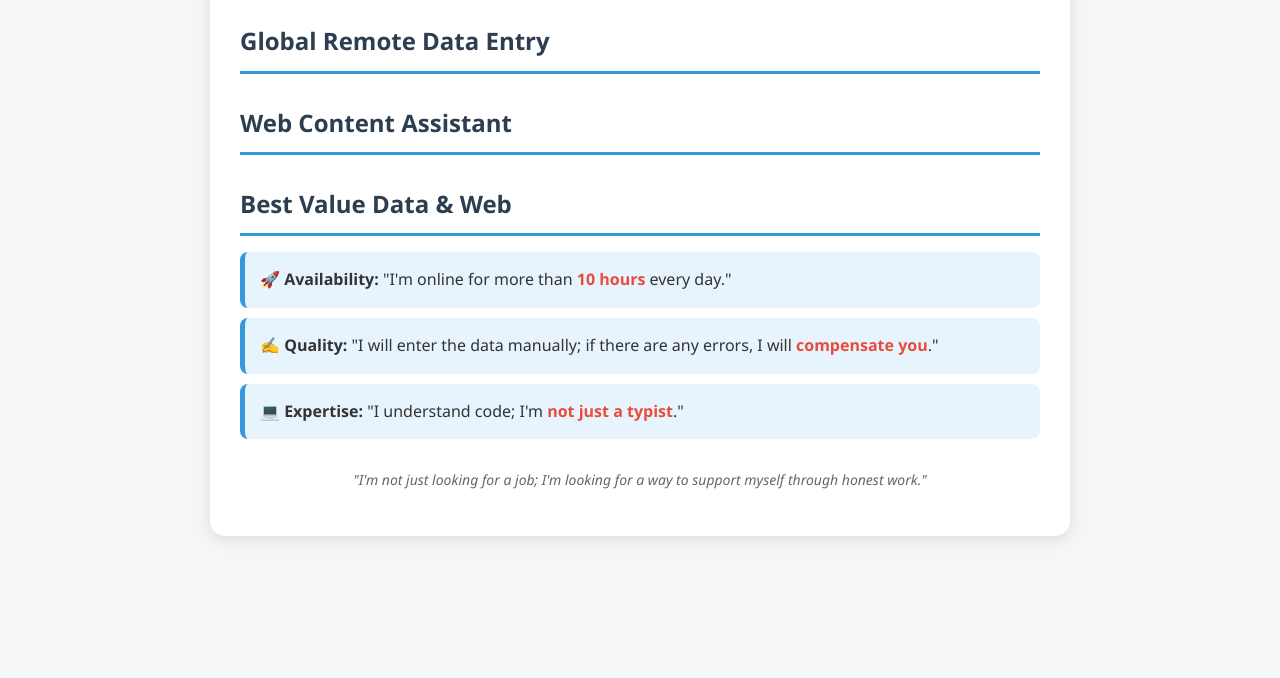
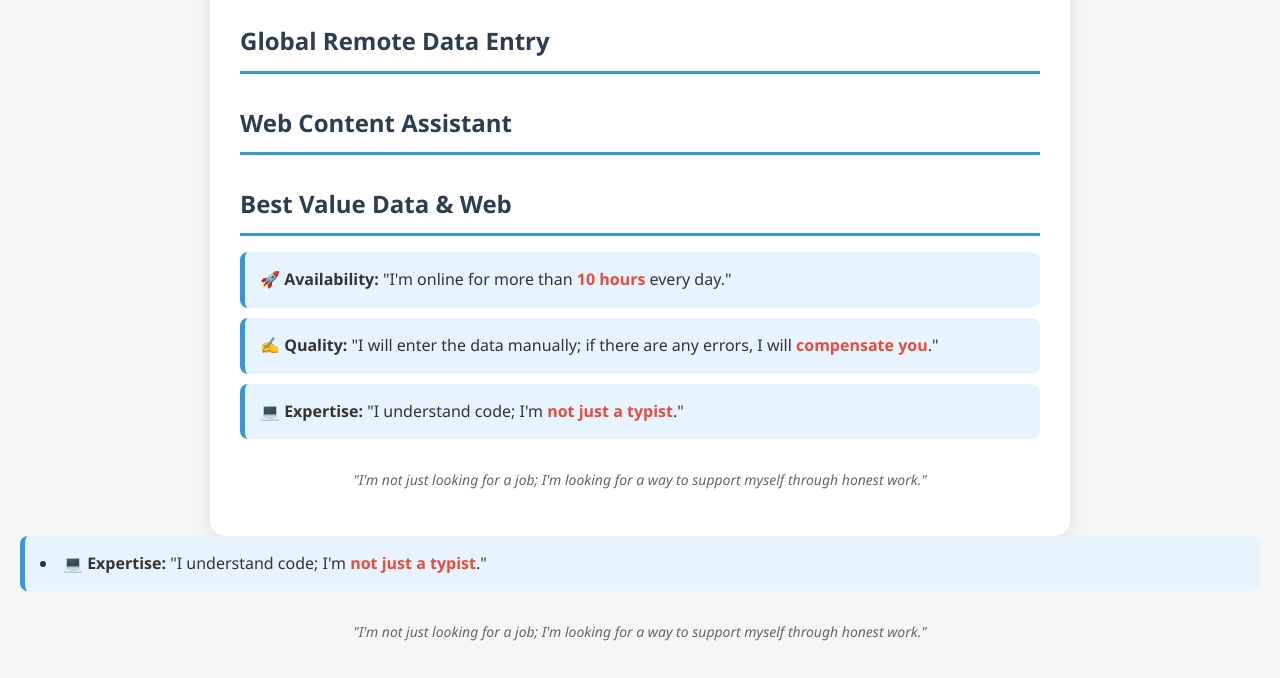
Before and after one commit to weeede/Repository-name, a plain HTML site: page index.html in a window 1280 px wide. Shown: the part 149-827 px from the top of the page. Before the commit the page ends 800 px from the top, so only its background shows below. Drawn offline with Linux system fonts and the light colour scheme.

Commit message:
Update index.html

```diff
--- a/index.html
+++ b/index.html
@@ -43,4 +43,13 @@
 </div>
 
 </body>
+</html>        <li>💻 <strong>Expertise:</strong> "I understand code; I'm <span class="highlight">not just a typist</span>."</li>
+    </ul>
+
+    <p style="margin-top: 30px; font-size: 14px; color: #666; text-align: center;">
+        <i>"I'm not just looking for a job; I'm looking for a way to support myself through honest work."</i>
+    </p>
+</div>
+
+</body>
 </html>
```
